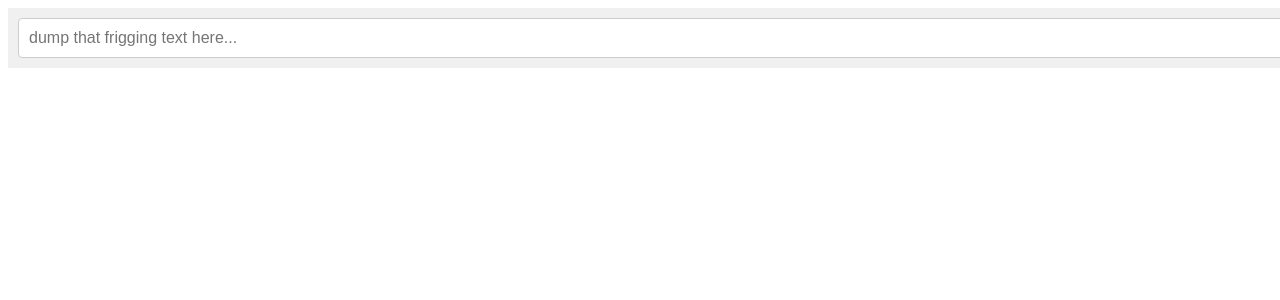
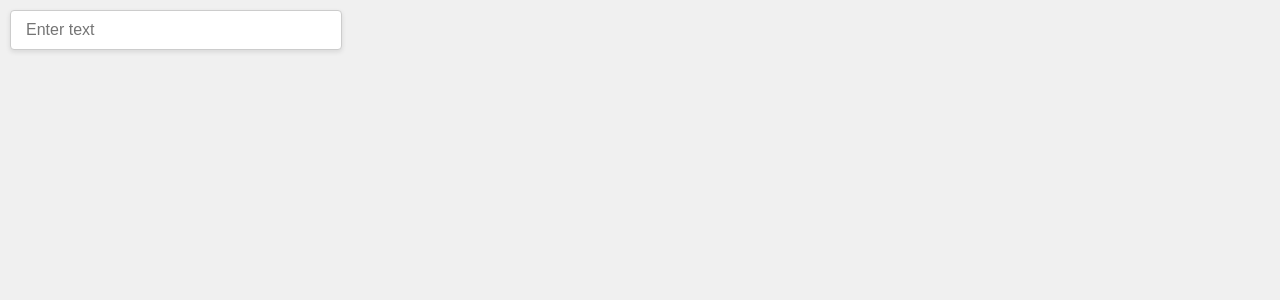
Before and after one commit to decodervivek/knowledge-graph-viewer, a React (Create React App) app: page / in a window 1280 px wide. Shown: the top 300 px of the page. Built offline with nearby package versions, Linux system fonts and the light colour scheme; what neo4j-driver would draw is missing.

Commit message:
added styling

```diff
--- a/src/App.css
+++ b/src/App.css
@@ -36,3 +36,34 @@
     transform: rotate(360deg);
   }
 }
+
+body, html {
+  height: 100%;
+  margin: 0;
+  display: flex;
+  justify-content: center;
+  align-items: center;
+  background-color: #f0f0f0;
+  font-family: Arial, sans-serif;
+}
+
+.input-container {
+  width: 100%;
+  max-width: 300px;
+}
+
+.centered-input {
+  width: 100%;
+  padding: 10px 15px;
+  font-size: 16px;
+  border: 1px solid #ccc;
+  border-radius: 4px;
+  box-shadow: 0 2px 5px rgba(0, 0, 0, 0.1);
+  transition: all 0.3s ease;
+}
+
+.centered-input:focus {
+  outline: none;
+  border-color: #4a90e2;
+  box-shadow: 0 2px 10px rgba(74, 144, 226, 0.2);
+}
--- a/src/App.js
+++ b/src/App.js
@@ -1,6 +1,7 @@
 import React, { useEffect, useState } from 'react';
 import { getSession } from './neo4jConnection';
 import CytoscapeGraph from './components/CytoscapeGraph';
+import './App.css';
 
 function App() {
   const [graphData, setGraphData] = useState({ nodes: [], links: [] });
@@ -16,19 +17,15 @@ function App() {
   return (
     <div style={{ height: '100vh', width: '100vw', display: 'flex', flexDirection: 'column' }}>
       <div style={{ padding: '10px', background: '#f0f0f0', zIndex: 1000 }}>
+      <div className="input-container">
         <input
           type="text"
-          placeholder="dump that frigging text here..."
+          placeholder="Enter text"
           value={filterText}
           onChange={handleFilterChange}
-          style={{
-            width: '100%',
-            padding: '10px',
-            fontSize: '16px',
-            border: '1px solid #ccc',
-            borderRadius: '4px'
-          }}
+          className="centered-input"
         />
+        </div>
       </div>
       <div style={{ flex: 1, position: 'relative' }}>
         <CytoscapeGraph graphData={filteredData} />
```
